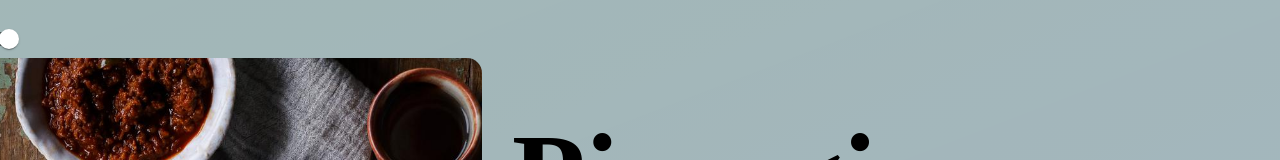
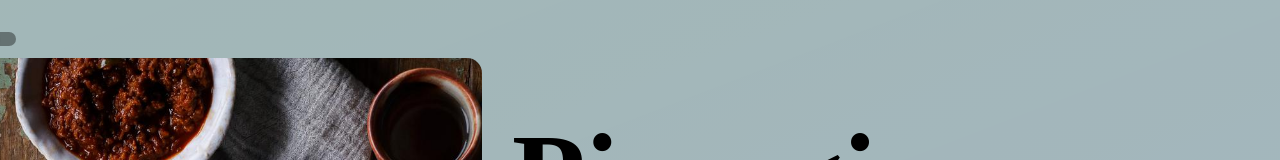
Before and after one commit to YerbaMatePL/REACT-YourRecipes, a React (Create React App) app: page / in a window 1280 px wide. Shown: the top 160 px of the page. Built offline with nearby package versions, Linux system fonts and the light colour scheme; a web font is replaced by a local one.

Commit message:
changed switch color

```diff
--- a/src/App.js
+++ b/src/App.js
@@ -3,6 +3,8 @@ import './App.css';
 import MainCard from './components/MainCard/MainCard';
 import Recipe from './components/Recipe/Recipe';
 import Switch from '@mui/material/Switch';
+
+
 
 
 function App() {
@@ -17,10 +19,11 @@ function App() {
 	const updateAmountOfPortions = (dataFromChild) => {
 		setAmountOfPortions(dataFromChild);
 	};
+
+
 	return (
 		<div className={`app wrapper app__bgc--${theme}`}>
-			<Switch onChange={checkTheme} defaultChecked color="default"
-			inputProps={{ 'aria-label': 'checkbox with default color' }}/>
+			<Switch onChange={checkTheme} color="primary"/>
 			<MainCard update={updateAmountOfPortions}/>
 			<Recipe value={amountOfPortions}/>
 		</div>
```
